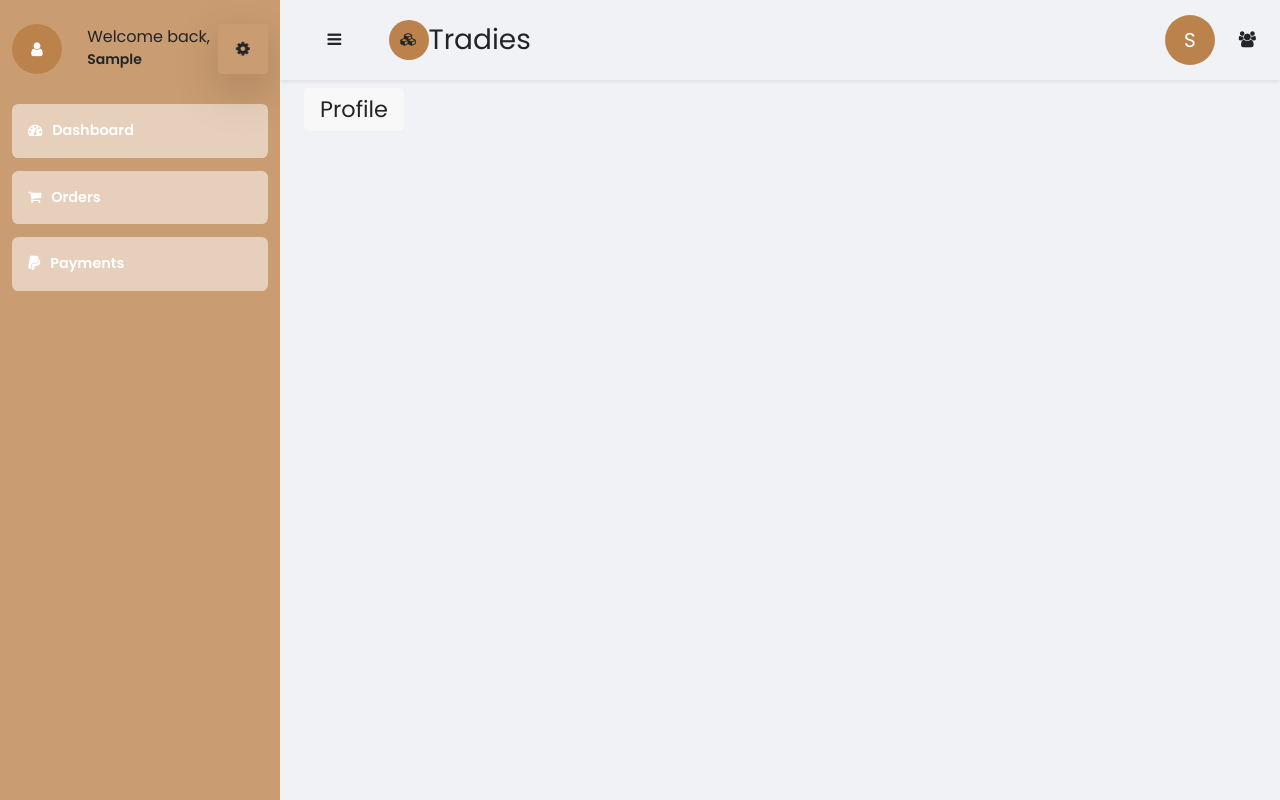
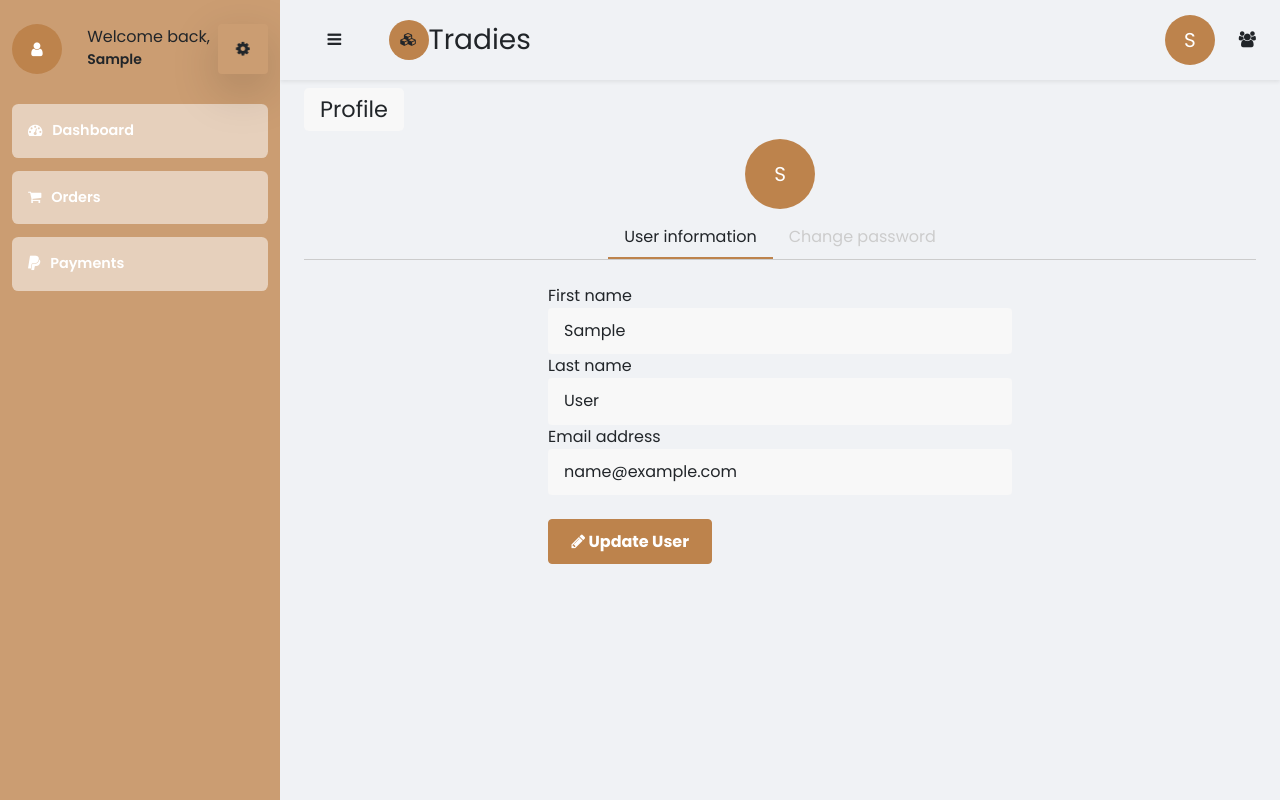
Before and after one commit to Teedari/animal-ecommerce-backend, a Django app: page /user/profile in a window 1280 px wide. Run offline with Django 4.2, Linux system fonts and the light colour scheme; a user stored in the database is signed in; tables that the repository leaves empty hold one stand-in row (values such as "Sample post"); parts of the project's set-up code (start-up, migrations or seed data) failed here and were passed over; some libraries are stand-ins or nearby versions.

```diff
--- a/dashboard/templates/dashboard/base.html
+++ b/dashboard/templates/dashboard/base.html
@@ -20,7 +20,7 @@
           {% include "components/logo_component.html" with size='S' %}
         </div>
         <div class="d-flex align-items-center">
-          <a class="avatar text-white text-decoration-none" href="#">
+          <a class="avatar text-white text-decoration-none" href="{% url 'dashboard:user_profile' %}">
             <h5 class="">{{user | short_name}}</h5>
           </a>
           <a data-bs-toggle="modal"data-bs-target='#signOutModal'  class="text-dark text-decoration-none ms-4"><i class="fa fa-users"></i> </a>
--- a/dashboard/templates/dashboard/user/profile.html
+++ b/dashboard/templates/dashboard/user/profile.html
@@ -1,71 +1,100 @@
 {% extends "dashboard/base.html" %}
-
+{% load custom_tags %}
 {% block DashboardTitle %}
   Homepage
 {% endblock DashboardTitle %}
 
 {% block DashboardContent %}
 <h2 class="my-2 py-2 rounded-3 heading">Profile</h2>
-  {% if data %}
+<div class="d-flex justify-content-center">
+  <a class="avatar lg text-white text-decoration-none" >
+    <h5 class="">{{user | short_name}}</h5>
+  </a>
+</div>
+  <section class="">
+    <ul class="nav justify-content-center mt-2 nav-tab">
+      <li class="nav-item">
+        <a class="nav-link active" data-bs-toggle="tab" data-bs-target="#user-info" aria-current="page" href="#">User information</a>
+      </li>
+      <li class="nav-item">
+        <a class="nav-link" data-bs-toggle="tab" data-bs-target="#user-pass" href="#">Change password</a>
+      </li>
+    </ul>
+    <div class="tab-content py-4" id="nav-tabContent">
+      <div class="tab-pane fade show active" id="user-info" role="tabpanel" aria-labelledby="nav-user-info-tab">
+        <section class="row">
+          <div class="col-md-6 offset-md-3">
+            <form action="{% url 'dashboard:user_profile_info' pk=request.user.id %}" class="custom-form" method="post">
+              {% csrf_token %}
 
-    <div class="alert alert-info">
-      <strong>username: {{data.user.username}}, email: {{data.user.email}}, <span id="data-password">passcode: {{data.generated_password}}</span>
-      <i class="fa fa-copy copy-text-clipboard" data-target="#info-password"></i>
-      </strong>
-    </div>
-  {% endif %}
-  {% comment %}
-
-  <div class="row">
-    <div class="col-md-6">
-      <div class="card card-body shadow-md border-0">
-        <form action="" method="post" class="custom-form">
-          {% csrf_token %}
-          <div class="form-group mt-2">
-            <label for="">{{form.username.label}}</label>
-            {{form.username}}
-          </div>
-          {% if form.username.errors %}
-            {% for error in form.username.errors %}
-              <small class="text-danger">{{error}}</small>
+              <div class="form-group">
+                <label for="">{{user_info_form.first_name.label}}</label>
+                {{user_info_form.first_name}}
+                {% if user_info_form.first_name.errors %}
+                  {% for error in user_info_form.first_name.errors %}
+                    <small class="text-danger mt-1">{{erro}}</small>
                   {% endfor %}
                 {% endif %}
-          <div class="form-group mt-2">
-            <label for="">{{form.email.label}}</label>
-            {{form.email}}
               </div>
-          {% if form.email.errors %}
-            {% for error in form.email.errors %}
-              <small class="text-danger">{{error}}</small>
+              <div class="form-group">
+                <label for="">{{user_info_form.last_name.label}}</label>
+                {{user_info_form.last_name}}
+                {% if user_info_form.first_name.errors %}
+                {% for error in user_info_form.first_name.errors %}
+                  <small class="text-danger mt-1">{{erro}}</small>
                 {% endfor %}
               {% endif %}
-          <div class="form-group mt-2">
-            <label for="">{{form.user_role.label}}</label>
-            {{form.user_role}}
               </div>
-          {% if form.user_role.errors %}
-            {% for error in form.user_role.errors %}
-              <small class="text-danger">{{error}}</small>
+              <div class="form-group">
+                <label for="">{{user_info_form.email.label}}</label>
+                {{user_info_form.email}}
+                {% if user_info_form.first_name.errors %}
+                {% for error in user_info_form.email.errors %}
+                  <small class="text-danger mt-1">{{erro}}</small>
                 {% endfor %}
               {% endif %}
-          <div class="form-group mt-2">
-            <label for="">{{form.delivery_location.label}}</label>
-            {{form.delivery_location}}
               </div>
-          {% if form.delivery_location.errors %}
-            {% for error in form.delivery_location.errors %}
-              <small class="text-danger">{{error}}</small>
+              <button class="btn btn-primary mt-4">
+                <i class="fa fa-pencil"></i> Update User
+              </button>
+            </form>
+          </div>
+        </section>
+      </div>
+      <!-- user_pass_form -->
+      <div class="tab-pane fade" id="user-pass" role="tabpanel" aria-labelledby="nav-profile-tab">
+        <section class="row">
+          <div class="col-md-6 offset-md-3">
+            <form action="{% url 'dashboard:user_profile_password' pk=request.user.id %}" class="custom-form" method="post">
+              {% csrf_token %}
+
+              <div class="form-group">
+                <label for="">{{user_pass_form.current_password.label}}</label>
+                {{user_pass_form.current_password}}
+                {% if user_pass_form.current_password.errors %}
+                  {% for error in user_pass_form.current_password.errors %}
+                    <small class="text-danger mt-1">{{erro}}</small>
                   {% endfor %}
                 {% endif %}
-
-          <div class="text-end">
-            <button type="submit" class="btn btn-primary mt-4"><i class="fa fa-user"></i> save</button>
               </div>
+              <div class="form-group">
+                <label for="">{{user_pass_form.new_password.label}}</label>
+                {{user_pass_form.new_password}}
+                {% if user_pass_form.new_password.errors %}
+                  {% for error in user_pass_form.new_password.errors %}
+                    <small class="text-danger mt-1">{{erro}}</small>
+                  {% endfor %}
+                {% endif %}
+              </div>
+              <button type="submit" class="btn btn-primary mt-4">
+                <i class="fa fa-pencil"></i> Change password
+              </button>
             </form>
           </div>
+        </section>
       </div>
     </div>
-  {% endcomment %}
+  </section>
 {% endblock DashboardContent %}
 
 {% block DashboardScript %}
--- a/dashboard/urls.py
+++ b/dashboard/urls.py
@@ -5,7 +5,7 @@ from dashboard.views.category.category_views import CreateCategory, DeleteCatego
 from dashboard.views.dashboard_view import DashboardHomePageView
 from dashboard.views.delivery_point.delivery_point_view import CreateDeliveryPoints, EditDeliveryPointView, ListDeliveryPointsView
 from dashboard.views.user.list_all_users_view import DeleteUserView, ListUsersView, ToggleUserActiveStatusView
-from dashboard.views.user.profile_view import UpdateProfile
+from dashboard.views.user.profile_view import UpdateProfile, UpdateUserProfileDetails, UpdateUserProfilePassword
 from .views.payment.payment_views import ListPaymentView
 from .views.order.order_views import DeleteOrderView, DetailOrderView, ListOrderView, UpdateOrderStatusView
 from .views.user.user_admin_creation_view import CreateNewUserAdminView
@@ -20,6 +20,8 @@ urlpatterns = [
 
   # Profile
   path('user/profile', UpdateProfile.as_view(), name='user_profile'),
+  path('user/profile/<int:pk>/info', UpdateUserProfileDetails.as_view(), name='user_profile_info'),
+  path('user/profile/<int:pk>/change-password', UpdateUserProfilePassword.as_view(), name='user_profile_password'),
 
   #Category
   path("category", ListCategories.as_view(), name='category_list' ),
--- a/dashboard/views/user/profile_view.py
+++ b/dashboard/views/user/profile_view.py
@@ -1,10 +1,91 @@
-from django.shortcuts import render
-from django.views import View
+from django.shortcuts import render, redirect
+from django.urls import reverse
+from django.views import View, generic
+from django.contrib.auth.models import User
+from django.contrib.auth import get_user
+from account.mixins.user_view_accessibility_mixin import UserViewAccessibilityMixin
+from ecommerce.forms.profile_forms import ProfileUserInfoUpdateForm, ProfileUserPasswordChangeForm
+from django.contrib import messages
 
 
 
 class UpdateProfile(View):
   context = {}
   template_name = 'dashboard/user/profile.html'
+  form_class = ProfileUserInfoUpdateForm
+  # is_admin_only = True
+
+  def get_object(self):
+    user = get_user(self.request)
+    return {
+      'first_name': user.first_name,
+      'last_name': user.last_name,
+      'email': user.email,
+    }
+
   def get(self, request, *args, **kwargs):
+    self.context['user_pass_form'] = ProfileUserPasswordChangeForm()
+    self.context['user_info_form'] = self.form_class(self.get_object())
     return render(request, self.template_name, self.context)
+
+
+class ProfileUpdateBase(generic.UpdateView):
+  model = User
+  success_url = '/user/profile'
+  template_name = 'dashboard/user/profile.html'
+  class Meta:
+    abstract = True
+
+
+
+  def get_context_data(self, **kwargs):
+    user = get_user(self.request)
+    user = {
+      'first_name': user.first_name,
+      'last_name': user.last_name,
+      'email': user.email,
+    }
+    context = super().get_context_data(**kwargs)
+    context['user_pass_form'] = ProfileUserPasswordChangeForm()
+    context['user_info_form'] = ProfileUserInfoUpdateForm(user)
+    return context
+class UpdateUserProfileDetails(ProfileUpdateBase):
+  form_class = ProfileUserInfoUpdateForm
+
+  def post(self, request, *args, **kwargs):
+    messages.success(request, 'User Information Updated Successfully')
+    return super().post(request, *args, **kwargs)
+
+
+class UpdateUserProfilePassword(generic.FormView):
+  form_class = ProfileUserPasswordChangeForm
+  success_url = '/user/profile'
+  template_name = 'dashboard/user/profile.html'
+  _is_password_change = False
+  def form_valid(self, form):
+    form.change_password(self.request.user)
+    self._is_password_change = True
+    return super().form_valid(form)
+
+  def get_context_data(self, **kwargs):
+    context = super().get_context_data(**kwargs)
+    user = get_user(self.request)
+    user = {
+      'first_name': user.first_name,
+      'last_name': user.last_name,
+      'email': user.email,
+    }
+    context['user_pass_form'] = ProfileUserPasswordChangeForm()
+    context['user_info_form'] = ProfileUserInfoUpdateForm(user)
+    return context
+
+
+  def post(self, request, *args, **kwargs):
+    if self.get_form().is_valid():
+      messages.success(request, 'Password changed successfully')
+      return redirect(reverse('account:sign_out'))
+    else:
+      error = tuple(self.get_form().errors.values())[0][0]
+      messages.error(request, f'{error}')
+
+    return super().post(request, *args, **kwargs)
--- /dev/null
+++ b/ecommerce/forms/profile_forms.py
@@ -0,0 +1,38 @@
+from unittest import skip
+from django import forms
+from django.utils.translation import gettext_lazy as _
+from django.contrib.auth.models import User
+
+attrs = {'class': 'form-control type_2'}
+
+class ProfileUserInfoUpdateForm(forms.ModelForm):
+  class Meta:
+    model = User
+    fields = ['first_name', 'last_name', 'email']
+
+  def __init__(self, data=None, files=None, *args, **kwargs):
+    super().__init__(data, files, *args, **kwargs)
+    i = 0
+    for _, field in self.fields.items():
+      field.widget.attrs = attrs
+
+
+
+class ProfileUserPasswordChangeForm(forms.Form):
+  current_password = forms.CharField(widget=forms.PasswordInput(attrs=attrs), max_length=200)
+  new_password = forms.CharField(widget=forms.PasswordInput(attrs=attrs), max_length=200)
+
+  def clean(self):
+    current_password = self.cleaned_data['current_password']
+    new_password = self.cleaned_data['new_password']
+    if current_password == new_password:
+      raise forms.ValidationError('Password change failed, new password must be different from your current password')
+    return super().clean()
+
+  def change_password(self, user):
+    user = User.objects.filter(id = user.id).first()
+    try:
+      user.set_password(self.cleaned_data['new_password'])
+      user.save()
+    except Exception as ex:
+      raise ex;
--- a/static/sass/main.scss
+++ b/static/sass/main.scss
@@ -91,6 +91,10 @@ a {
     width: 40px;
     height: 40px;
   }
+  &.lg{
+    width: 70px;
+    height: 70px;
+  }
 
   img {
     width: 100%;
@@ -140,6 +144,17 @@ a {
     width: 100%;
     height: 100%;
     object-fit: cover;
+  }
+}
+
+.nav-tab{
+  border-bottom: 1px solid #ccc;
+  .nav-item .active{
+    border-bottom: 2px solid $primary;
+  }
+
+  .nav-item .nav-link:not(.active){
+    color: #ccc !important;
   }
 }
 
@@ -348,6 +363,9 @@ a {
     background-color: #f3f3f4 !important;
     border: 0;
   }
+  .form-control.type_2 {
+    background-color: #f8f8f8 !important;
+  }
 }
 
 .alert {
```
Also changed, not shown: static/css/main.css. Lines whose indentation alone changed are shown as unchanged.
